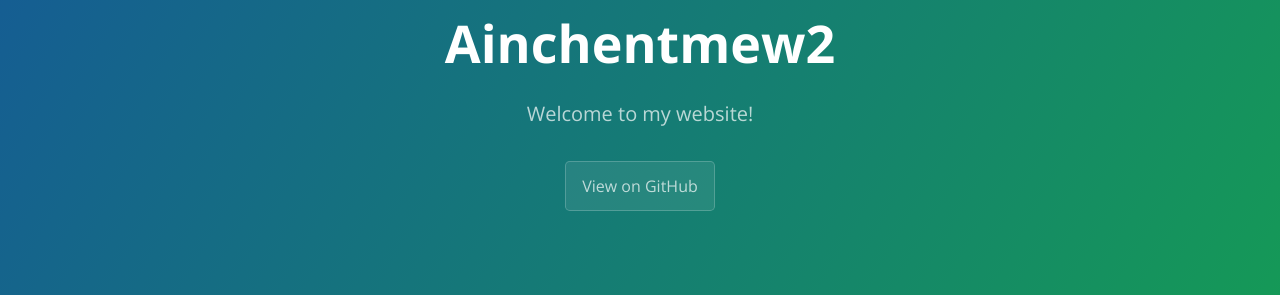
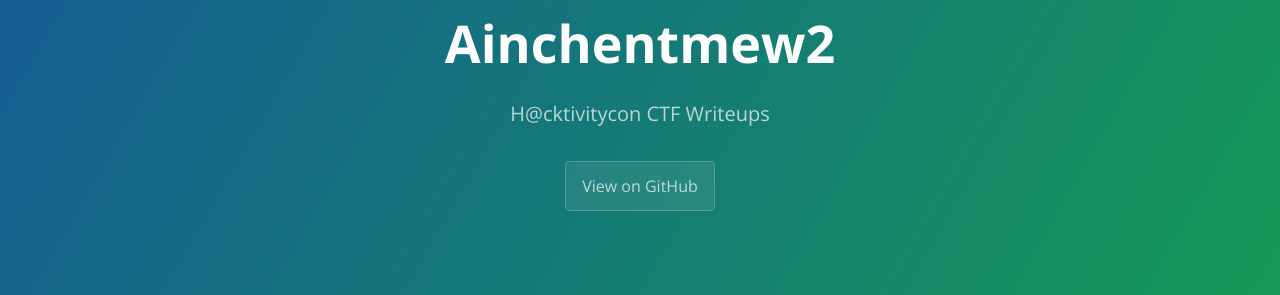
Before and after one commit to Glitch-Gecko/glitch-gecko.github.io, a Jekyll site: the page built from writeup.md, in a window 1280 px wide and 900 px high. Shown: the part 282-577 px from the top of the window. Built offline with Jekyll 4.4.1, drawn with Linux system fonts in a browser that asks for light colours.

Commit message:
Added descriptions

```diff
--- a/writeup.md
+++ b/writeup.md
@@ -1,5 +1,6 @@
 ---
 layout: default
+description: "H@cktivitycon CTF Writeups"
 ---
 Note: I'm still cleaning up the site so this is unfinished as of now.
 
```
Also changed, not shown: about-me.md (+1 -0 lines), 1 other file.
